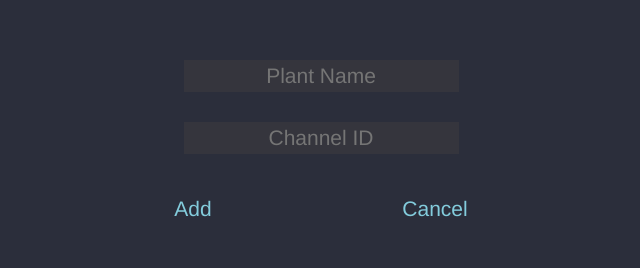
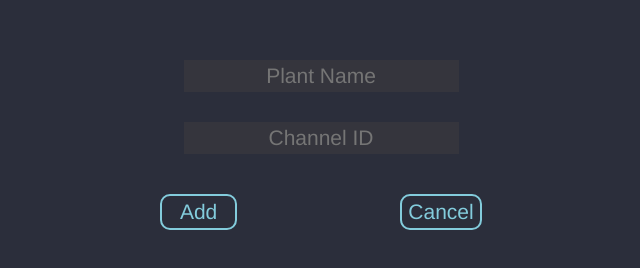
Before and after one commit to PlantMoistureIoT/moisture-desktop, an Electron app: page windows/add.html in a window 1366 px wide. Shown: the whole page, without its empty margins (362-1002 px from the left). Drawn offline with Linux system fonts and the light colour scheme; no server answers.

Commit message:
Style button and fix reload bug
Signed-off-by: Hardik Singh <shardik99@gmail.com>

```diff
--- a/css/add.css
+++ b/css/add.css
@@ -14,11 +14,11 @@ html{
   cursor: default;
 }
 button{
-  padding: 0;
-  border: #83ccdc;
+  font-size: 1.5em;
   background: none;
-  outline: #83ccdc;
-  font-size: 1.5em;
+  border: 2px solid #83ccdc;
+	color: #83ccdc;
+  border-radius: 10px;
 }
 form{
   font-size: 1.5em;
--- a/main.js
+++ b/main.js
@@ -50,7 +50,6 @@ app.on('ready', function() {
    //Toggle plant addition window visibilty on request
    ipcMain.on('toggle-add-window', function() {
      if(!addWindow.isVisible()){
-       addWindow.reload()
        addWindow.on('ready-to-show', function() {
          addWindow.show()
        })
@@ -58,6 +57,7 @@ app.on('ready', function() {
      }
      else{
        addWindow.hide();
+       addWindow.reload()
      }
    })
 
--- a/windows/add.html
+++ b/windows/add.html
@@ -27,10 +27,10 @@
         <input type="text" id="channel_id" placeholder="Channel ID" class="text-center">
       </form>
       <br><br>
-      <button id="add">Add</button>
+      <button id="add">&nbsp;&nbsp;Add&nbsp;&nbsp;</button>
       &nbsp;&nbsp;&nbsp;&nbsp;&nbsp;&nbsp;&nbsp;&nbsp;&nbsp;&nbsp;&nbsp;&nbsp;&nbsp;&nbsp;&nbsp;&nbsp;&nbsp;&nbsp;
       &nbsp;&nbsp;&nbsp;&nbsp;&nbsp;&nbsp;&nbsp;&nbsp;&nbsp;&nbsp;&nbsp;&nbsp;&nbsp;&nbsp;&nbsp;&nbsp;&nbsp;&nbsp;
-      &nbsp;&nbsp;&nbsp;&nbsp;&nbsp;&nbsp;&nbsp;&nbsp;&nbsp;
+      &nbsp;&nbsp;
       <button id="close">Cancel</button>
     </div>
   </body>
```
